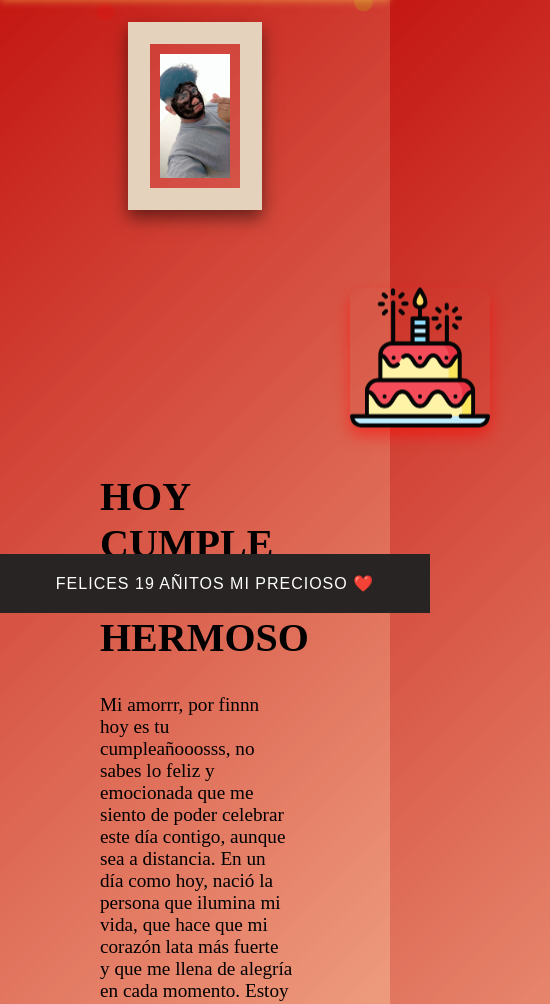
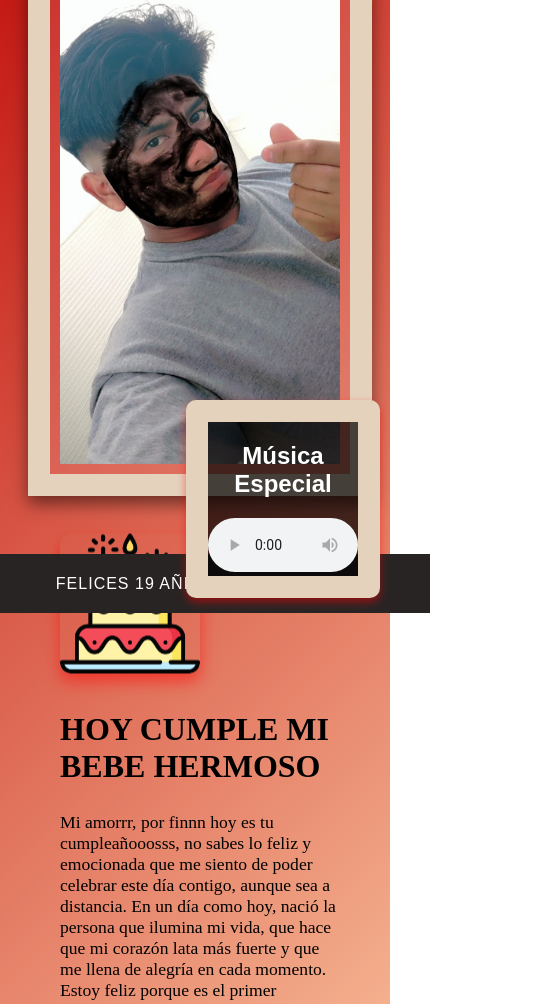
Before and after one commit to wvvillafae/FELIZ-CUMPLEA-OS, a plain HTML site: page index.html in a window 390 px wide. Shown: the part 231-1235 px from the top of the page, 550 px wide, since content can reach past the window. Drawn offline with Linux system fonts and the light colour scheme.

Commit message:
Update index.html

```diff
--- a/index.html
+++ b/index.html
@@ -46,7 +46,6 @@
             background-color: rgba(179, 255, 0, 0.7);
             animation-duration: .9s;
         }
-
 
         @keyframes explosion {
             0% {
@@ -190,7 +189,7 @@
         .music {
             position: fixed;
             bottom: 3px;
-            right: 1146px;
+            right: 10px; /* Ajusté el valor para que se vea bien en pantalla pequeña */
             width: 150px; /* Tamaño del reproductor de audio */
             z-index: 10;
             background-color: rgba(0, 0, 0, 0.7); /* Fondo semitransparente */
@@ -202,16 +201,59 @@
         /* Estilo para el pudín de cumpleaños */
         .pudin {
             width: 200px;
-            margin-left: 250px;
-
+            margin-left: 0px; /* Ajusté la alineación para pantallas más pequeñas */
+            margin-right: auto;
             animation: bounce 1.1s infinite;
         }
 
         .pudin img {
             width: 70%;
-
             border-radius: 10px;
             box-shadow: 0 8px 16px rgba(255, 0, 0, 0.5);
+        }
+
+        /* Media Queries */
+        @media (max-width: 768px) {
+            .content {
+                flex-direction: column; /* Cambia la disposición a columna en pantallas más pequeñas */
+                align-items: center;
+            }
+
+            .carousel {
+                width: 80%; /* Aumenta el tamaño de la galería de imágenes en pantallas más pequeñas */
+            }
+
+            .message {
+                width: 80%; /* Ajusta el ancho del mensaje */
+                padding: 40px;
+            }
+
+            .cake img {
+                max-width: 100px; /* Ajusta el tamaño de la imagen de la torta */
+            }
+
+            .music {
+                bottom: 10px; /* Ajusta la posición del reproductor de música */
+                right: 10px; /* Ajusta la posición en pantallas más pequeñas */
+            }
+        }
+
+        @media (max-width: 480px) {
+            header h1 {
+                font-size: 1.8em; /* Ajusta el tamaño de fuente para pantallas más pequeñas */
+            }
+
+            .message h2 {
+                font-size: 2em; /* Ajusta el tamaño del encabezado */
+            }
+
+            .message p {
+                font-size: 1.1em; /* Ajusta el tamaño de la fuente del mensaje */
+            }
+
+            .carousel img {
+                max-width: 100%;
+            }
         }
     </style>
     <script>
@@ -225,7 +267,6 @@
                 });
             }
 
-            // Automático: cambia la imagen cada 3 segundos
             setInterval(() => {
                 currentIndex = (currentIndex + 1) % images.length;
                 showImage(currentIndex);
@@ -240,7 +281,6 @@
         <h1>TE AMO MUCHO, FELIZ CUMPLEAÑOS❤️</h1>
     </header>
 
-    <!-- Confites que caen desde los bordes -->
     <div class="confeti">
         <div class="confeti-item" style="left: 5%; animation-delay: 0s;"></div>
         <div class="confeti-item" style="left: 15%; animation-delay: 0.2s;"></div>
@@ -259,6 +299,7 @@
             <img src="bebe.jpg" alt="Foto 1" class="active">
             <img src="bebe1.jpg" alt="Foto 2">
             <img src="bebe2.jpg" alt="Foto 3">
+            <img src="bebe3.jpg" alt="Foto 4">
             <img src="bebe4.jpg" alt="Foto 5">
             <img src="bebe6.jpg" alt="Foto 6">
             <img src="bebe7.jpg" alt="Foto 7">
@@ -266,7 +307,6 @@
         </div>
 
         <div class="message">
-            <!-- Pudín de cumpleaños encima del mensaje -->
             <div class="pudin">
                 <img src="pastel.png" alt="Pudín de Cumpleaños">
             </div>
```
